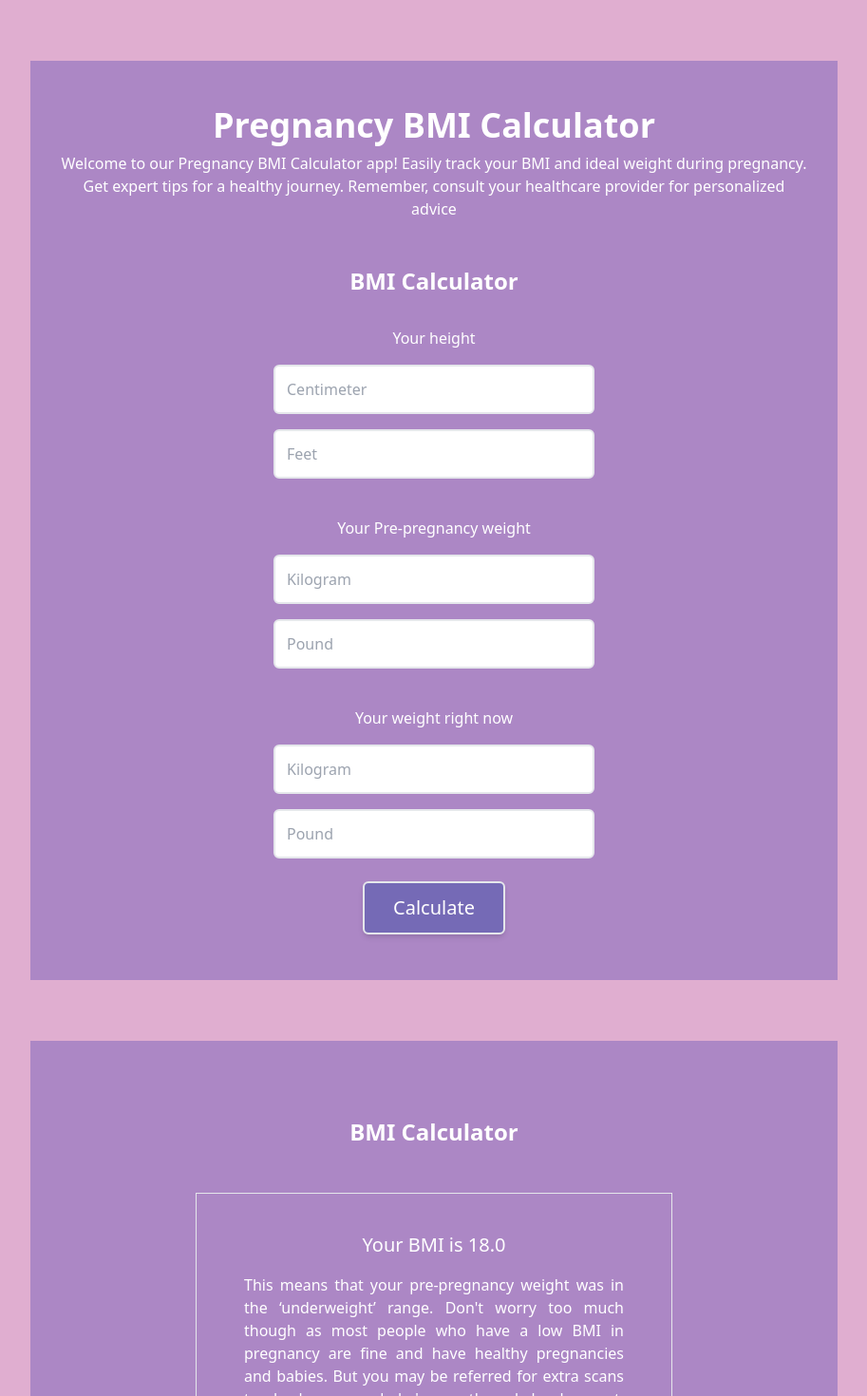
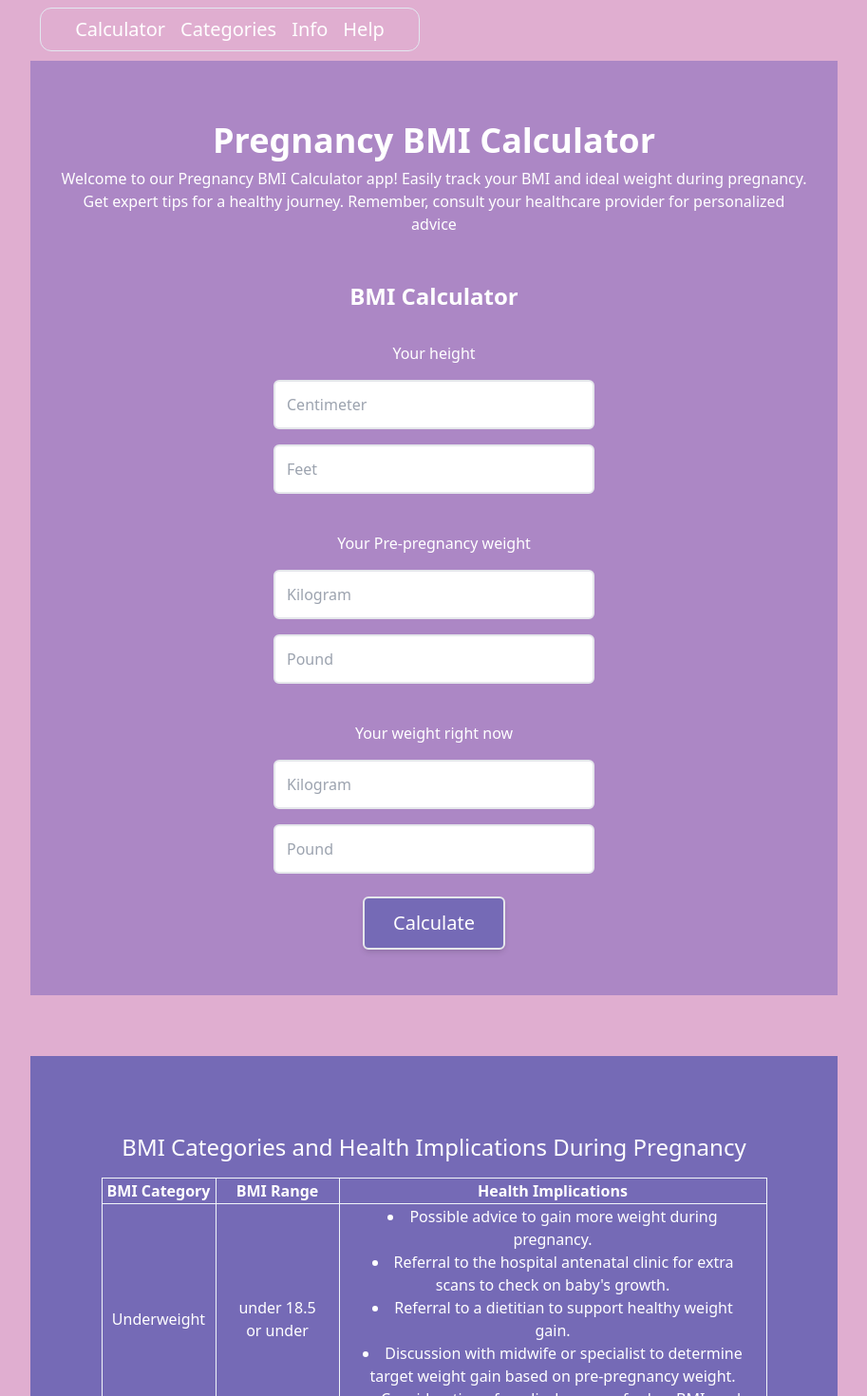
Before and after one commit to amirahyusof/project_bmi-pregnant-mom, a React (Create React App) app: page / in a window 1280 px wide. Shown: the top 1470 px of the page at 95% size, without its empty margins (183-1096 px from the left). Built offline with nearby package versions, Linux system fonts and the light colour scheme.

Commit message:
commit changes

```diff
--- a/src/App.js
+++ b/src/App.js
@@ -1,16 +1,15 @@
 import Navbar from './component/Navbar';
-import Input from './component/Input';
-import Result from './component/Result';
+import Display from './component/Display';
 import Table from './component/table';
 import Footer from './component/Footer';
 import './App.css';
+
 
 function App() {
   return (
     <div className="App">
       <Navbar />
-      <Input />
-      <Result />
+      <Display />
       <Table />
       <Footer />
     </div>
--- a/src/component/Input.jsx
+++ b/src/component/Display.jsx
@@ -1,9 +1,16 @@
 import React from "react";
 
-function Input(){
+function Display(){
+    const [calc, setCalc] = React.useState(false)
+
+    const handleCalc= () => {
+        setCalc(!calc)
+    }
+
+
     return(
-        <div className="w-full mx-auto bg-[#AC87C5] text-center py-12 px-4 my-16 lg:w-[850px] lg:mx-auto">
-            <h1 className="text-4xl font-bold mb-2">Pregnancy BMI Calculator</h1>
+        <div className="w-full mx-auto bg-[#AC87C5] text-center py-12 px-4 my-16 lg:w-[850px] lg:mx-auto" id="calculator">
+            <h1 className="text-4xl font-bold mb-2 mt-4">Pregnancy BMI Calculator</h1>
             <p className="px-4">Welcome to our Pregnancy BMI Calculator app! Easily track your BMI and ideal weight during pregnancy.
                Get expert tips for a healthy journey. Remember, consult your healthcare provider for personalized advice
             </p>
@@ -25,11 +32,30 @@ function Input(){
                     <input className="p-3 lg:w-full rounded-md border-solid border-2 text-black" type="number" name="Pounds" placeholder="Pound" />
                 </div>
 
-                <button className="w-[150px] bg-[#756AB6] rounded-md text-xl mx-auto py-3 mt-4 border-2 shadow-md hover:bg-[#FFE5E5] hover:text-black">Calculate</button>
+                <button className="w-[150px] bg-[#756AB6] rounded-md text-xl mx-auto py-3 mt-4 border-2 shadow-md hover:bg-[#FFE5E5] hover:text-black" onClick={handleCalc}>
+                    Calculate
+                </button>
+            </div>
+
+
+            <div className="hidden w-full mx-auto bg-[#AC87C5] text-center py-12 px-4 my-16 lg:w-[850px] lg:mx-auto">
+            <h2 className="mt-8 font-bold text-2xl mb-12">BMI Calculator</h2>
+            <div className="box-content border w-[400px] md:w-[550px] mx-auto py-10">
+                <h2 className="font-medium text-xl mb-4">Your BMI is 18.0</h2>
+                <p className="w-[300px] md:w-[400px] mx-auto text-justify">
+                This means that your pre-pregnancy weight was in the ‘underweight’ range.
+                Don't worry too much though as most people who have a low BMI in pregnancy are fine and have healthy pregnancies and babies.
+                But you may be referred for extra scans to check on your baby's growth and development.
+                Your midwife or specialist will talk to you about what your target weight gain in pregnancy should be.
+                </p>
+            </div>
+            <button className="w-[180px] bg-[#756AB6] rounded-md text-xl mx-auto py-3 mt-4 border-2 shadow-md hover:bg-[#FFE5E5] hover:text-black" onClick={handleCalc}>
+                Reset calculation
+            </button>
             </div>
         </div>
     )
 }
 
 
-export default Input;
+export default Display;
--- a/src/component/Navbar.jsx
+++ b/src/component/Navbar.jsx
@@ -2,7 +2,23 @@ import React from "react";
 
 function Navbar(){
     return(
-        <div className="lg:w-[850px] lg:mx-auto">
+        <div className="w-full fixed  top-0 lg:w-[850px] lg:mx-auto">
+            <div className="mx-auto flex items-center justify-center mt-2 border border-slate-200 w-[400px] rounded-xl bg-[#E0AED0]">
+            <ul className="flex flex-row">
+                <li className="p-2 text-xl">
+                    <a href="#calculator">Calculator</a>
+                </li>
+                <li className="p-2 text-xl">
+                    <a href="#category">Categories</a>
+                </li>
+                <li className="p-2 text-xl">
+                    <a href="#info">Info</a>
+                </li>
+                <li className="p-2 text-xl">
+                    <a href="#help">Help</a>
+                </li>
+            </ul>
+            </div>
 
         </div>
     )
--- a/src/component/Result.jsx
+++ /dev/null
@@ -1,21 +0,0 @@
-import React from "react";
-
-function Result(){
-    return(
-        <div className="w-full mx-auto bg-[#AC87C5] text-center py-12 px-4 my-16 lg:w-[850px] lg:mx-auto">
-            <h2 className="mt-8 font-bold text-2xl mb-12">BMI Calculator</h2>
-            <div className="box-content border w-[500px] mx-auto py-10">
-                <h2 className="font-medium text-xl mb-4">Your BMI is 18.0</h2>
-                <p className="w-[400px] mx-auto text-justify">
-                This means that your pre-pregnancy weight was in the ‘underweight’ range.
-                Don't worry too much though as most people who have a low BMI in pregnancy are fine and have healthy pregnancies and babies.
-                But you may be referred for extra scans to check on your baby's growth and development.
-                Your midwife or specialist will talk to you about what your target weight gain in pregnancy should be.
-                </p>
-            </div>
-            <button className="w-[180px] bg-[#756AB6] rounded-md text-xl mx-auto py-3 mt-4 border-2 shadow-md hover:bg-[#FFE5E5] hover:text-black">Reset calculation</button>
-        </div>
-    )
-}
-
-export default Result;
--- a/src/component/table.jsx
+++ b/src/component/table.jsx
@@ -2,7 +2,7 @@ import React from "react";
 
 function Table(){
     return(
-        <div className="bg-[#756AB6] py-20 lg:w-[850px] lg:mx-auto">
+        <div className="bg-[#756AB6] py-20 lg:w-[850px] lg:mx-auto" id="category">
             <h1 className="text-2xl text-center mb-4">BMI Categories and Health Implications During Pregnancy</h1>
             <table className="table-fixed mx-auto">
                 <tr>
```
